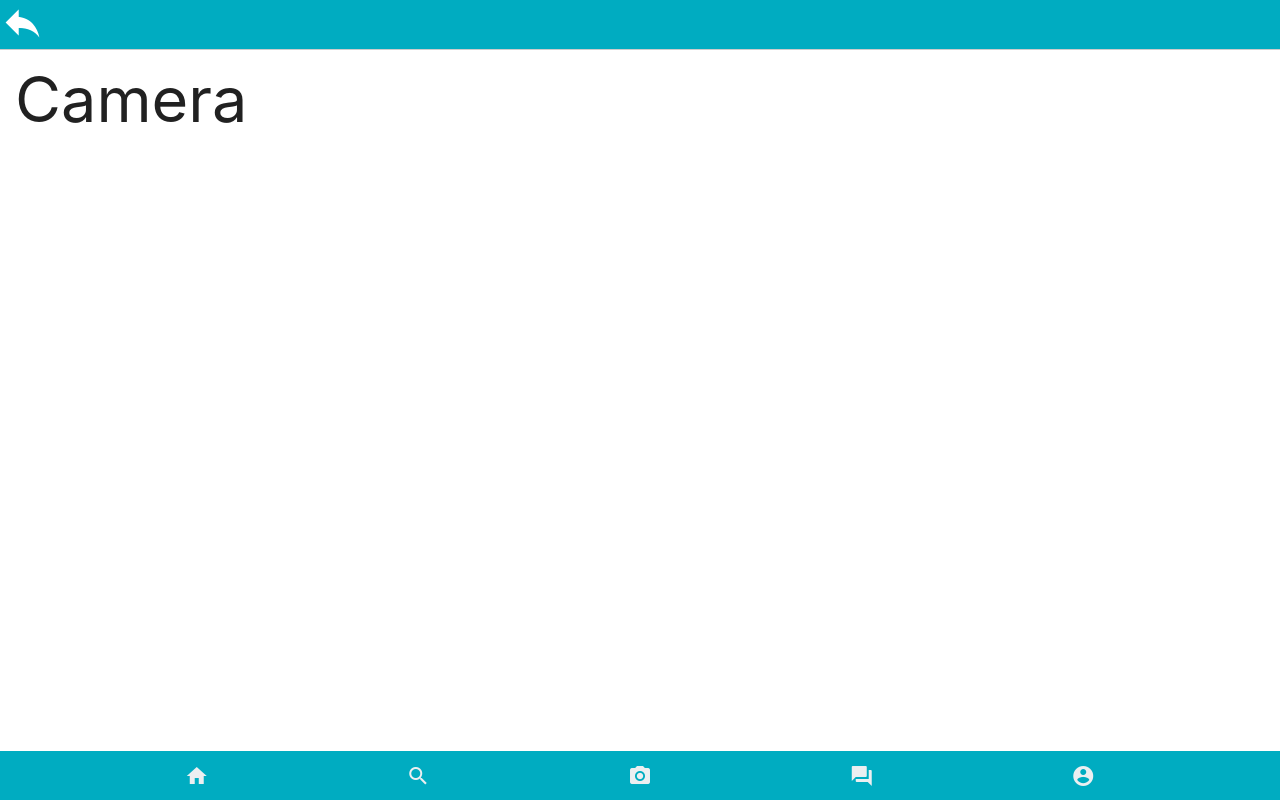
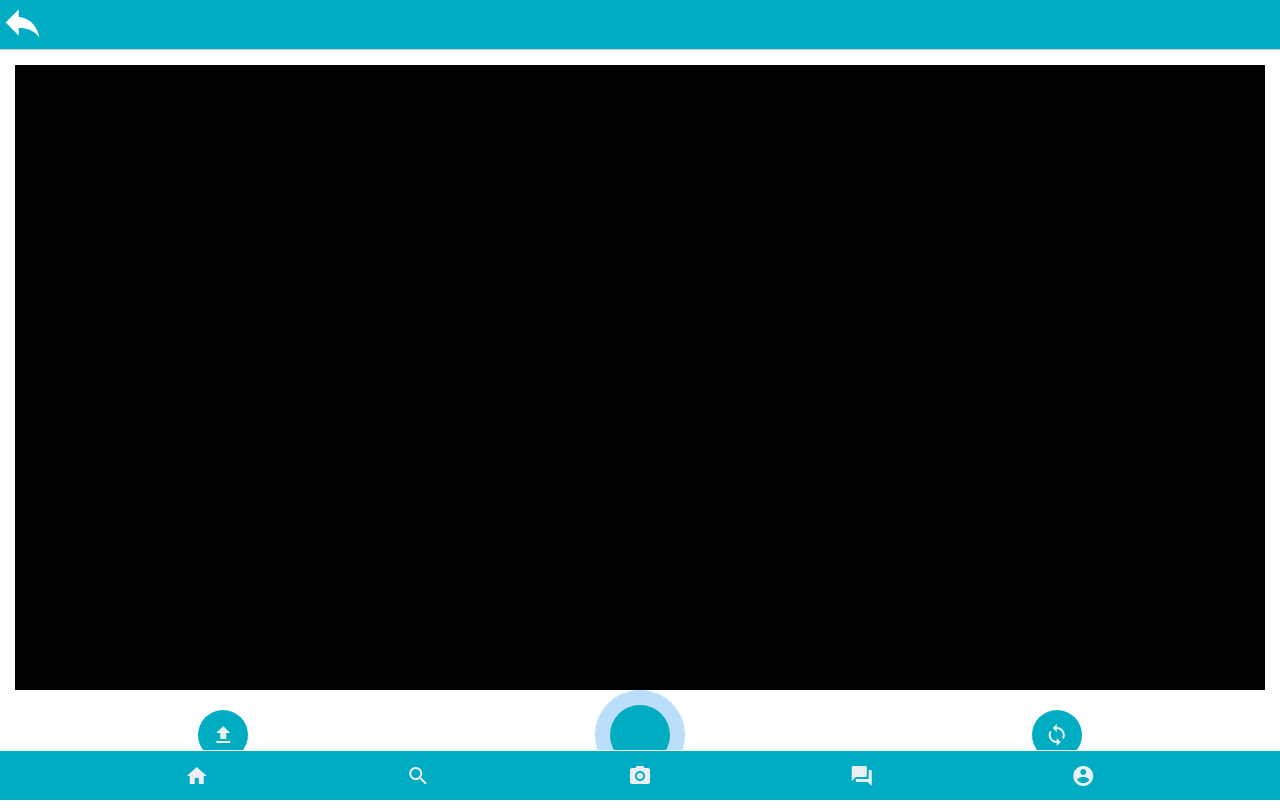
Before and after one commit to jack-carling/photo-pwa, a Vue app in the folder frontend/: page /camera in a window 1280 px wide. Built offline with nearby package versions, Linux system fonts and the light colour scheme; no server answers.

Commit message:
Basic camera functionality
Co-Authored-By: Robin Nordin <61803782+robin-nordin@users.noreply.github.com>

```diff
--- a/frontend/src/components/NavigationBottom.vue
+++ b/frontend/src/components/NavigationBottom.vue
@@ -86,6 +86,7 @@ div.navigation div {
   display: grid;
   place-items: center;
   color: #eceff1;
+  cursor: pointer;
 }
 input,
 input:focus {
--- a/frontend/src/views/Camera.vue
+++ b/frontend/src/views/Camera.vue
@@ -1,13 +1,140 @@
 <template>
-  <h1>Camera</h1>
+  <main>
+    <video v-show="!captured" autoplay ref="video"></video>
+    <div v-show="captured" class="canvas" ref="container"><canvas ref="canvas"></canvas></div>
+    <div class="controls" v-if="!captured">
+      <div class="button">
+        <i class="material-icons">upload</i>
+      </div>
+      <div class="shutter" @click="takePhoto"></div>
+      <div class="button">
+        <i class="material-icons">loop</i>
+      </div>
+    </div>
+    <div class="controls" v-else>
+      <div class="button">
+        <i class="material-icons">location_on</i>
+      </div>
+      <div class="button">
+        <i class="material-icons">done</i>
+      </div>
+      <div class="button" @click="captured = false">
+        <i class="material-icons">clear</i>
+      </div>
+    </div>
+  </main>
 </template>
 
 <script>
 export default {
-
-}
+  async mounted() {
+    const constraints = { video: true };
+    if (navigator.mediaDevices) {
+      return navigator.mediaDevices.getUserMedia(constraints).then((stream) => {
+        const media = this.$refs.video;
+        if ('srcObject' in media) {
+          media.srcObject = stream;
+        } else if (navigator.mozGetUserMedia) {
+          media.mozSrcObject = stream;
+        } else {
+          media.src = (window.URL || window.webkitURL).createObjectURL(stream);
+        }
+        this.setAspectRatio();
+      });
+    }
+    if (
+      !navigator.mediaDevices &&
+      !navigator.getUserMedia &&
+      !navigator.webkitGetUserMedia &&
+      !navigator.mozGetUserMedia &&
+      !navigator.msGetUserMedia
+    ) {
+      alert('User Media API not supported.');
+      return;
+    }
+  },
+  data() {
+    return {
+      captured: false,
+    };
+  },
+  computed: {
+    size() {
+      return this.$refs.video.clientWidth + 'px';
+    },
+  },
+  methods: {
+    setAspectRatio() {
+      this.$refs.video.style.height = this.size;
+      this.$refs.container.style.height = this.size;
+    },
+    takePhoto() {
+      const canvas = this.$refs.canvas;
+      const media = this.$refs.video;
+      canvas.width = media.videoWidth;
+      canvas.height = media.videoHeight;
+      let context = canvas.getContext('2d');
+      context.drawImage(media, 0, 0, media.videoWidth, media.videoHeight);
+      this.captured = true;
+      //, media.videoWidth, media.videoHeight
+      /* get the scale
+      const scale = Math.max(canvas.width / media.videoWidth, canvas.height / media.videoHeight);
+      // get the top left position of the image
+      const x = canvas.width / 2 - (media.videoWidth / 2) * scale;
+      const y = canvas.height / 2 - (media.videoHeight / 2) * scale;
+      context.drawImage(media, x, y, media.videoWidth * scale, media.videoHeight * scale);*/
+    },
+  },
+};
 </script>
 
 <style scoped>
-
+main {
+  display: grid;
+  grid-template-rows: min-content auto;
+}
+video {
+  width: 100%;
+  background-color: #000;
+  display: block;
+}
+canvas {
+  max-width: 100%;
+}
+div.canvas {
+  background-color: #000;
+  display: grid;
+  place-items: center;
+}
+div.controls {
+  display: grid;
+  grid-template-columns: repeat(3, 1fr);
+  place-items: center;
+}
+div.button {
+  width: 50px;
+  height: 50px;
+  background-color: #00acc1;
+  border-radius: 50%;
+  color: #eceff1;
+  display: grid;
+  place-items: center;
+}
+div.shutter {
+  width: 90px;
+  height: 90px;
+  background-color: #bbdefb;
+  position: relative;
+  border-radius: 50%;
+}
+div.shutter::after {
+  content: '';
+  width: 60px;
+  height: 60px;
+  background-color: #00acc1;
+  position: absolute;
+  top: 15px;
+  left: 15px;
+  border-radius: 50%;
+}
 </style>
```
